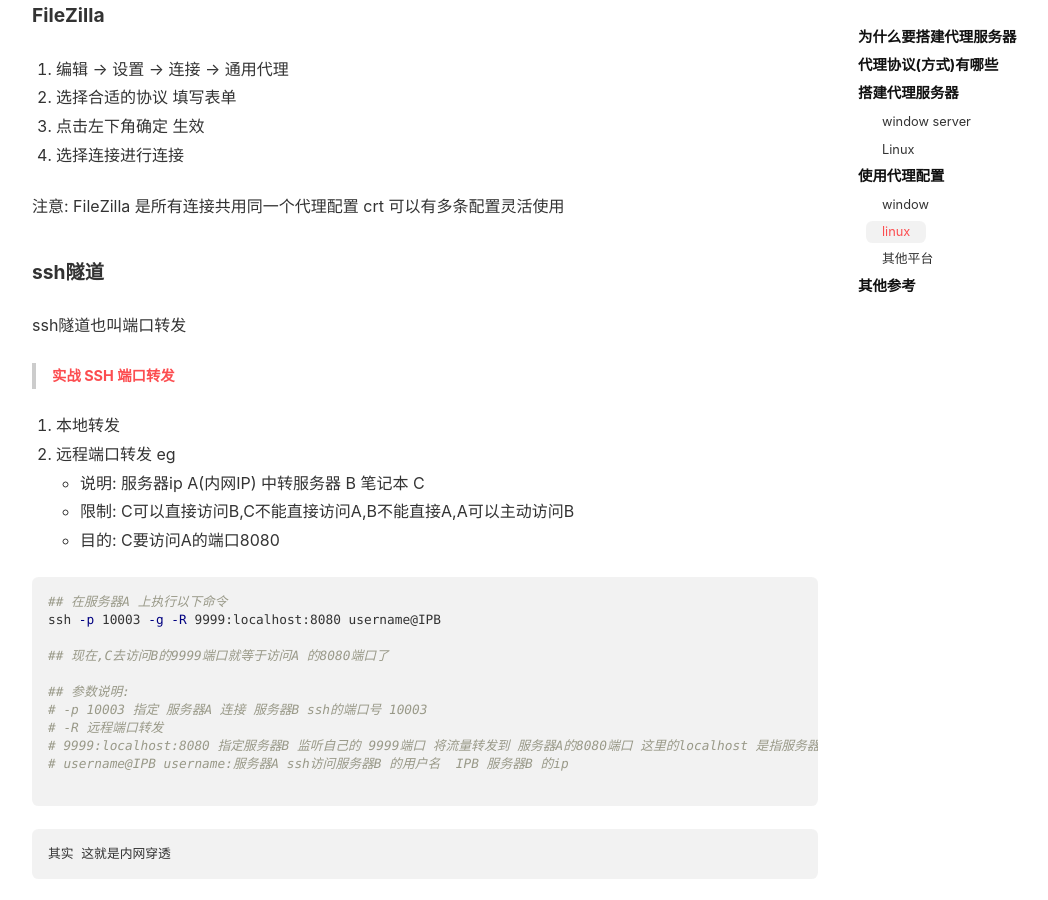
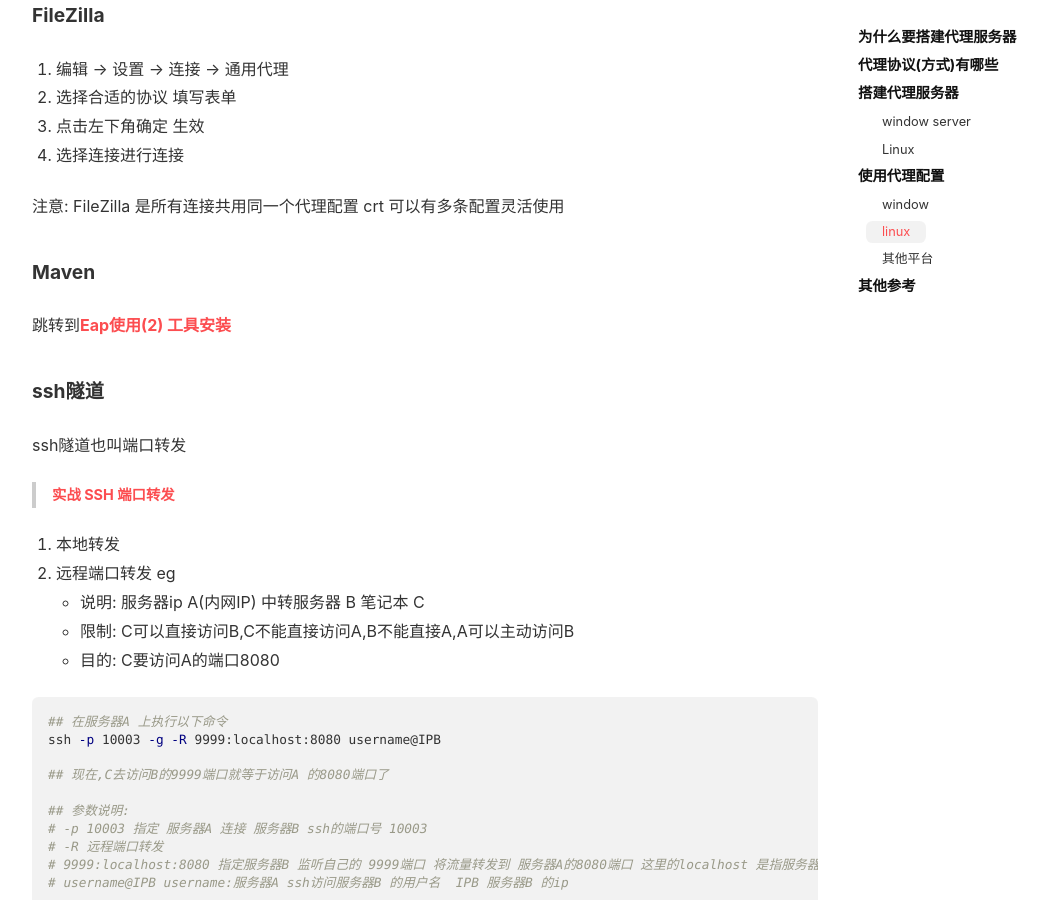
Before and after one commit to FireLee1413/hfvast.github.io, a Jekyll site: the page built from _posts/2018-06-17-proxy.md, in a window 1280 px wide and 900 px high, scrolled down 4580 px. Shown: the whole window, without its empty margins (105-1153 px from the left). Built offline with Jekyll 4.4.1, drawn with Linux system fonts in a browser that asks for light colours; nearby versions of some CDN libraries; comment, search, counter and statistics services are not loaded.

Commit message:
add maven proxy 链接

```diff
--- a/_posts/2018-06-17-proxy.md
+++ b/_posts/2018-06-17-proxy.md
@@ -165,6 +165,11 @@ yum list
 
 注意: FileZilla 是所有连接共用同一个代理配置 crt 可以有多条配置灵活使用
 
+#### Maven
+
+跳转到[Eap使用(2) 工具安装](https://hfvast.github.io/2018/01/24/eap%E4%BD%BF%E7%94%A8(2)-%E5%B7%A5%E5%85%B7%E5%AE%89%E8%A3%85.html#%E9%85%8D%E7%BD%AEmaven-%E4%BB%A3%E7%90%86%E6%9C%8D%E5%8A%A1%E5%99%A8%E5%9C%B0%E5%9D%80)
+
+
 #### ssh隧道
 
 ssh隧道也叫端口转发
```
